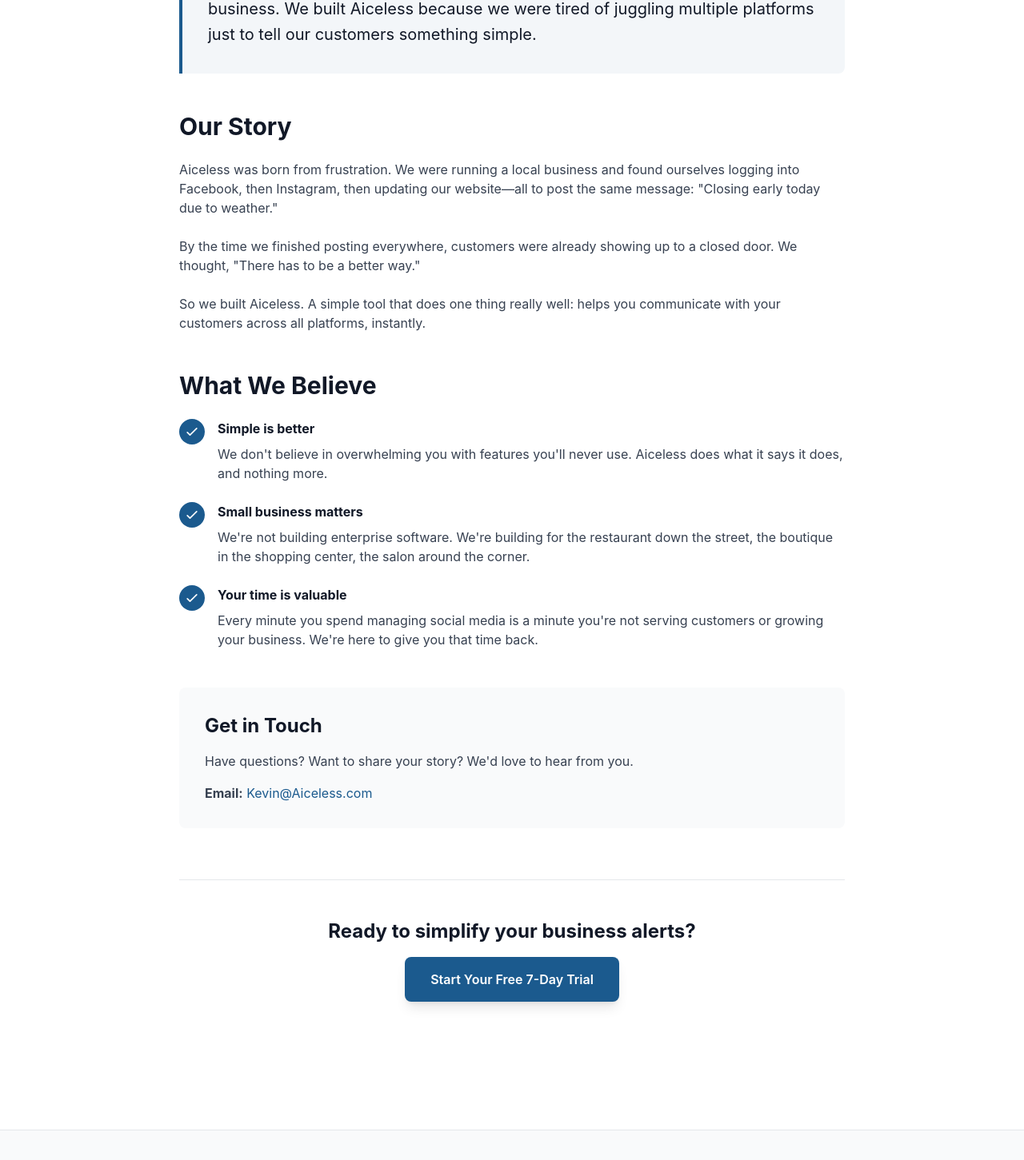
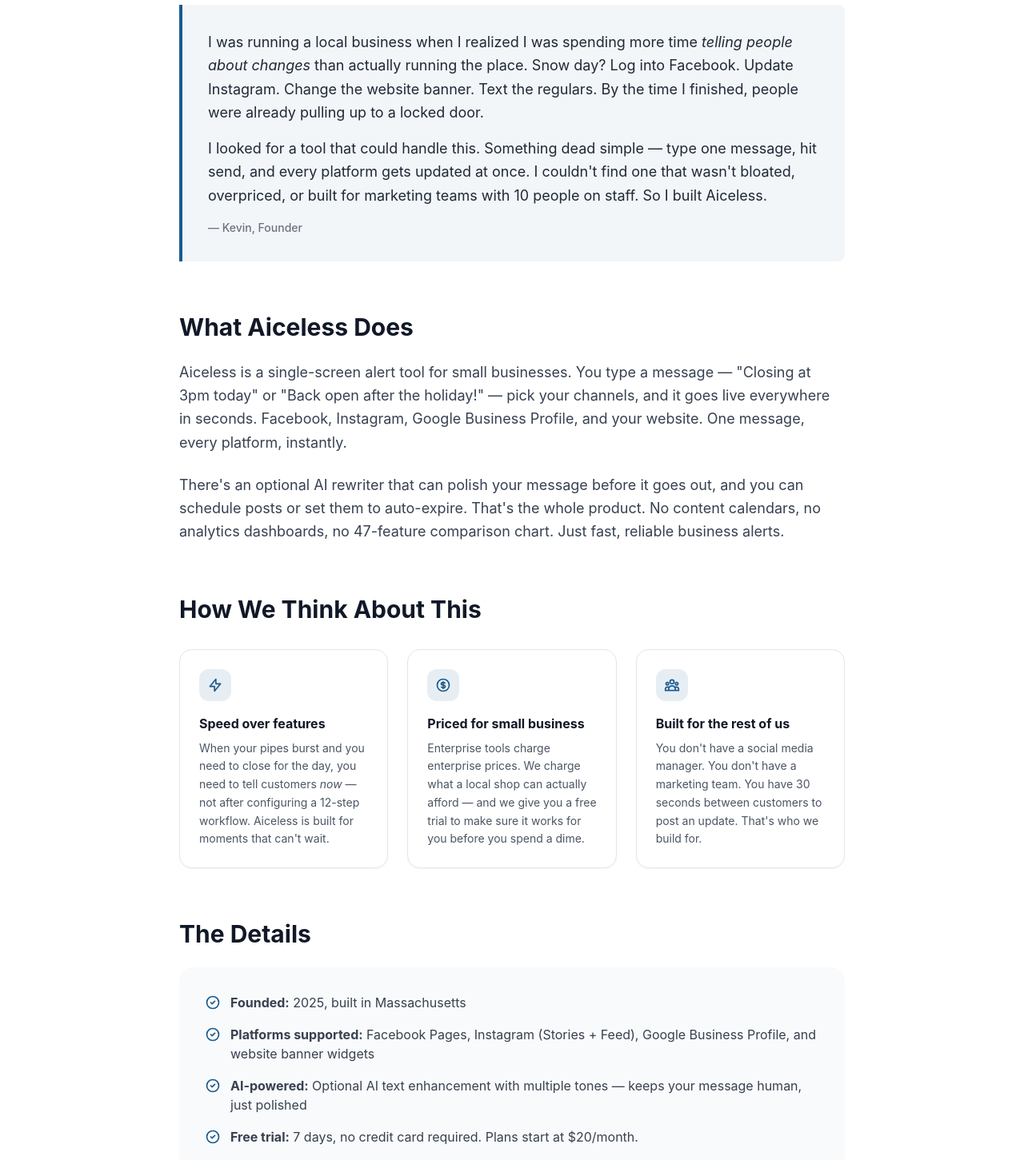
Before and after one commit to kevinaiceless-cpu/aiceless-marketing, a Next.js app: page /about in a window 1280 px wide. Shown: the part 379-1830 px from the top of the page at 80% size. Built offline with nearby package versions, Linux system fonts and the light colour scheme.

Commit message:
Revised About Us Page

```diff
--- a/app/about/page.tsx
+++ b/app/about/page.tsx
@@ -2,109 +2,134 @@
   return (
     <div className="py-20">
       <div className="max-w-4xl mx-auto px-4 sm:px-6 lg:px-8">
+        {/* Hero */}
         <div className="text-center mb-16">
-          <h1 className="text-5xl font-bold text-gray-900 mb-6">About Aiceless</h1>
-          <p className="text-xl text-gray-600">
-            Small business helping small businesses
+          <h1 className="text-5xl font-bold text-gray-900 mb-6">Built by a Business Owner,<br />for Business Owners</h1>
+          <p className="text-xl text-gray-500 max-w-2xl mx-auto">
+            Aiceless started with a simple problem: it shouldn&apos;t take 20 minutes to tell your customers you&apos;re closing early.
           </p>
         </div>
 
-        <div className="prose prose-lg max-w-none">
-          <div className="bg-aiceless-blue bg-opacity-5 border-l-4 border-aiceless-blue p-8 rounded-r-lg mb-12">
-            <p className="text-xl text-gray-900 leading-relaxed">
-              We're a small team that understands the daily challenges of running a small business.
-              We built Aiceless because we were tired of juggling multiple platforms just to tell our
-              customers something simple.
+        {/* The Origin Story */}
+        <div className="mb-16">
+          <div className="bg-aiceless-blue bg-opacity-5 border-l-4 border-aiceless-blue p-8 rounded-r-lg">
+            <p className="text-lg text-gray-800 leading-relaxed mb-4">
+              I was running a local business when I realized I was spending more time <em>telling people about changes</em> than actually running the place. Snow day? Log into Facebook. Update Instagram. Change the website banner. Text the regulars. By the time I finished, people were already pulling up to a locked door.
             </p>
+            <p className="text-lg text-gray-800 leading-relaxed">
+              I looked for a tool that could handle this. Something dead simple — type one message, hit send, and every platform gets updated at once. I couldn&apos;t find one that wasn&apos;t bloated, overpriced, or built for marketing teams with 10 people on staff. So I built Aiceless.
+            </p>
+            <p className="text-sm text-gray-500 mt-4 font-medium">— Kevin, Founder</p>
           </div>
+        </div>
 
-          <h2 className="text-3xl font-bold text-gray-900 mb-6">Our Story</h2>
-          <p className="text-gray-700 mb-6">
-            Aiceless was born from frustration. We were running a local business and found ourselves
-            logging into Facebook, then Instagram, then updating our website—all to post the same
-            message: "Closing early today due to weather."
+        {/* What Aiceless Actually Does */}
+        <div className="mb-16">
+          <h2 className="text-3xl font-bold text-gray-900 mb-6">What Aiceless Does</h2>
+          <p className="text-gray-700 text-lg leading-relaxed mb-6">
+            Aiceless is a single-screen alert tool for small businesses. You type a message — &quot;Closing at 3pm today&quot; or &quot;Back open after the holiday!&quot; — pick your channels, and it goes live everywhere in seconds. Facebook, Instagram, Google Business Profile, and your website. One message, every platform, instantly.
           </p>
+          <p className="text-gray-700 text-lg leading-relaxed">
+            There&apos;s an optional AI rewriter that can polish your message before it goes out, and you can schedule posts or set them to auto-expire. That&apos;s the whole product. No content calendars, no analytics dashboards, no 47-feature comparison chart. Just fast, reliable business alerts.
+          </p>
+        </div>
 
-          <p className="text-gray-700 mb-6">
-            By the time we finished posting everywhere, customers were already showing up to a closed door.
-            We thought, "There has to be a better way."
-          </p>
-
-          <p className="text-gray-700 mb-6">
-            So we built Aiceless. A simple tool that does one thing really well: helps you communicate
-            with your customers across all platforms, instantly.
-          </p>
-
-          <h2 className="text-3xl font-bold text-gray-900 mb-6 mt-12">What We Believe</h2>
-
-          <div className="space-y-6">
-            <div className="flex items-start gap-4">
-              <div className="flex-shrink-0 w-8 h-8 bg-aiceless-blue rounded-full flex items-center justify-center">
-                <svg className="w-5 h-5 text-white" fill="none" stroke="currentColor" viewBox="0 0 24 24">
-                  <path strokeLinecap="round" strokeLinejoin="round" strokeWidth={2} d="M5 13l4 4L19 7" />
+        {/* What We Believe - Horizontal Cards */}
+        <div className="mb-16">
+          <h2 className="text-3xl font-bold text-gray-900 mb-8">How We Think About This</h2>
+          <div className="grid grid-cols-1 md:grid-cols-3 gap-6">
+            <div className="bg-white border border-gray-200 rounded-2xl p-6 shadow-sm">
+              <div className="w-10 h-10 bg-aiceless-blue bg-opacity-10 rounded-xl flex items-center justify-center mb-4">
+                <svg className="w-5 h-5 text-aiceless-blue" fill="none" stroke="currentColor" viewBox="0 0 24 24">
+                  <path strokeLinecap="round" strokeLinejoin="round" strokeWidth={2} d="M13 10V3L4 14h7v7l9-11h-7z" />
                 </svg>
               </div>
-              <div>
-                <h3 className="font-bold text-gray-900 mb-2">Simple is better</h3>
-                <p className="text-gray-700">
-                  We don't believe in overwhelming you with features you'll never use. Aiceless does what
-                  it says it does, and nothing more.
-                </p>
-              </div>
+              <h3 className="font-bold text-gray-900 mb-2">Speed over features</h3>
+              <p className="text-gray-600 text-sm leading-relaxed">
+                When your pipes burst and you need to close for the day, you need to tell customers <em>now</em> — not after configuring a 12-step workflow. Aiceless is built for moments that can&apos;t wait.
+              </p>
             </div>
 
-            <div className="flex items-start gap-4">
-              <div className="flex-shrink-0 w-8 h-8 bg-aiceless-blue rounded-full flex items-center justify-center">
-                <svg className="w-5 h-5 text-white" fill="none" stroke="currentColor" viewBox="0 0 24 24">
-                  <path strokeLinecap="round" strokeLinejoin="round" strokeWidth={2} d="M5 13l4 4L19 7" />
+            <div className="bg-white border border-gray-200 rounded-2xl p-6 shadow-sm">
+              <div className="w-10 h-10 bg-aiceless-blue bg-opacity-10 rounded-xl flex items-center justify-center mb-4">
+                <svg className="w-5 h-5 text-aiceless-blue" fill="none" stroke="currentColor" viewBox="0 0 24 24">
+                  <path strokeLinecap="round" strokeLinejoin="round" strokeWidth={2} d="M12 8c-1.657 0-3 .895-3 2s1.343 2 3 2 3 .895 3 2-1.343 2-3 2m0-8c1.11 0 2.08.402 2.599 1M12 8V7m0 1v8m0 0v1m0-1c-1.11 0-2.08-.402-2.599-1M21 12a9 9 0 11-18 0 9 9 0 0118 0z" />
                 </svg>
               </div>
-              <div>
-                <h3 className="font-bold text-gray-900 mb-2">Small business matters</h3>
-                <p className="text-gray-700">
-                  We're not building enterprise software. We're building for the restaurant down the street,
-                  the boutique in the shopping center, the salon around the corner.
-                </p>
-              </div>
+              <h3 className="font-bold text-gray-900 mb-2">Priced for small business</h3>
+              <p className="text-gray-600 text-sm leading-relaxed">
+                Enterprise tools charge enterprise prices. We charge what a local shop can actually afford — and we give you a free trial to make sure it works for you before you spend a dime.
+              </p>
             </div>
 
-            <div className="flex items-start gap-4">
-              <div className="flex-shrink-0 w-8 h-8 bg-aiceless-blue rounded-full flex items-center justify-center">
-                <svg className="w-5 h-5 text-white" fill="none" stroke="currentColor" viewBox="0 0 24 24">
-                  <path strokeLinecap="round" strokeLinejoin="round" strokeWidth={2} d="M5 13l4 4L19 7" />
+            <div className="bg-white border border-gray-200 rounded-2xl p-6 shadow-sm">
+              <div className="w-10 h-10 bg-aiceless-blue bg-opacity-10 rounded-xl flex items-center justify-center mb-4">
+                <svg className="w-5 h-5 text-aiceless-blue" fill="none" stroke="currentColor" viewBox="0 0 24 24">
+                  <path strokeLinecap="round" strokeLinejoin="round" strokeWidth={2} d="M17 20h5v-2a3 3 0 00-5.356-1.857M17 20H7m10 0v-2c0-.656-.126-1.283-.356-1.857M7 20H2v-2a3 3 0 015.356-1.857M7 20v-2c0-.656.126-1.283.356-1.857m0 0a5.002 5.002 0 019.288 0M15 7a3 3 0 11-6 0 3 3 0 016 0zm6 3a2 2 0 11-4 0 2 2 0 014 0zM7 10a2 2 0 11-4 0 2 2 0 014 0z" />
                 </svg>
               </div>
-              <div>
-                <h3 className="font-bold text-gray-900 mb-2">Your time is valuable</h3>
-                <p className="text-gray-700">
-                  Every minute you spend managing social media is a minute you're not serving customers or
-                  growing your business. We're here to give you that time back.
-                </p>
-              </div>
+              <h3 className="font-bold text-gray-900 mb-2">Built for the rest of us</h3>
+              <p className="text-gray-600 text-sm leading-relaxed">
+                You don&apos;t have a social media manager. You don&apos;t have a marketing team. You have 30 seconds between customers to post an update. That&apos;s who we build for.
+              </p>
             </div>
           </div>
+        </div>
 
-          <div className="bg-gray-50 p-8 rounded-lg mt-12">
-            <h2 className="text-2xl font-bold text-gray-900 mb-4">Get in Touch</h2>
-            <p className="text-gray-700 mb-4">
-              Have questions? Want to share your story? We'd love to hear from you.
+        {/* The Specifics */}
+        <div className="mb-16">
+          <h2 className="text-3xl font-bold text-gray-900 mb-6">The Details</h2>
+          <div className="bg-gray-50 rounded-2xl p-8 space-y-4">
+            <div className="flex items-start gap-3">
+              <svg className="w-5 h-5 text-aiceless-blue flex-shrink-0 mt-0.5" fill="none" stroke="currentColor" viewBox="0 0 24 24"><path strokeLinecap="round" strokeLinejoin="round" strokeWidth={2} d="M9 12l2 2 4-4m6 2a9 9 0 11-18 0 9 9 0 0118 0z" /></svg>
+              <p className="text-gray-700"><strong>Founded:</strong> 2025, built in Massachusetts</p>
+            </div>
+            <div className="flex items-start gap-3">
+              <svg className="w-5 h-5 text-aiceless-blue flex-shrink-0 mt-0.5" fill="none" stroke="currentColor" viewBox="0 0 24 24"><path strokeLinecap="round" strokeLinejoin="round" strokeWidth={2} d="M9 12l2 2 4-4m6 2a9 9 0 11-18 0 9 9 0 0118 0z" /></svg>
+              <p className="text-gray-700"><strong>Platforms supported:</strong> Facebook Pages, Instagram (Stories + Feed), Google Business Profile, and website banner widgets</p>
+            </div>
+            <div className="flex items-start gap-3">
+              <svg className="w-5 h-5 text-aiceless-blue flex-shrink-0 mt-0.5" fill="none" stroke="currentColor" viewBox="0 0 24 24"><path strokeLinecap="round" strokeLinejoin="round" strokeWidth={2} d="M9 12l2 2 4-4m6 2a9 9 0 11-18 0 9 9 0 0118 0z" /></svg>
+              <p className="text-gray-700"><strong>AI-powered:</strong> Optional AI text enhancement with multiple tones — keeps your message human, just polished</p>
+            </div>
+            <div className="flex items-start gap-3">
+              <svg className="w-5 h-5 text-aiceless-blue flex-shrink-0 mt-0.5" fill="none" stroke="currentColor" viewBox="0 0 24 24"><path strokeLinecap="round" strokeLinejoin="round" strokeWidth={2} d="M9 12l2 2 4-4m6 2a9 9 0 11-18 0 9 9 0 0118 0z" /></svg>
+              <p className="text-gray-700"><strong>Free trial:</strong> 7 days, no credit card required. Plans start at $20/month.</p>
+            </div>
+            <div className="flex items-start gap-3">
+              <svg className="w-5 h-5 text-aiceless-blue flex-shrink-0 mt-0.5" fill="none" stroke="currentColor" viewBox="0 0 24 24"><path strokeLinecap="round" strokeLinejoin="round" strokeWidth={2} d="M9 12l2 2 4-4m6 2a9 9 0 11-18 0 9 9 0 0118 0z" /></svg>
+              <p className="text-gray-700"><strong>Privacy:</strong> We never access your data for advertising. Your connections are used solely to post on your behalf.</p>
+            </div>
+          </div>
+        </div>
+
+        {/* Contact */}
+        <div className="mb-16">
+          <div className="bg-white border border-gray-200 rounded-2xl p-8 shadow-sm">
+            <h2 className="text-2xl font-bold text-gray-900 mb-3">Questions? Just ask.</h2>
+            <p className="text-gray-600 mb-4">
+              I read every email. If something&apos;s not working, if you have a feature idea, or if you just want to say hey — I&apos;m here.
             </p>
             <p className="text-gray-700">
-              <strong>Email:</strong> <a href="mailto:Kevin@Aiceless.com" className="text-aiceless-blue hover:underline">Kevin@Aiceless.com</a>
+              <strong>Email:</strong>{' '}
+              <a href="mailto:Kevin@Aiceless.com" className="text-aiceless-blue hover:underline font-medium">
+                Kevin@Aiceless.com
+              </a>
             </p>
           </div>
         </div>
 
         {/* CTA */}
-        <div className="text-center mt-16 pt-12 border-t border-gray-200">
-          <h2 className="text-2xl font-bold text-gray-900 mb-4">
-            Ready to simplify your business alerts?
+        <div className="text-center pt-8 border-t border-gray-200">
+          <h2 className="text-2xl font-bold text-gray-900 mb-3">
+            Ready to try it?
           </h2>
+          <p className="text-gray-500 mb-6">7-day free trial. No credit card. Cancel anytime.</p>
           <a
             href="https://my-alert-app.vercel.app/signup"
             className="inline-block px-8 py-4 bg-aiceless-blue text-white rounded-lg hover:bg-opacity-90 transition font-semibold shadow-lg"
           >
-            Start Your Free 7-Day Trial
+            Start Your Free Trial
           </a>
         </div>
       </div>
```
